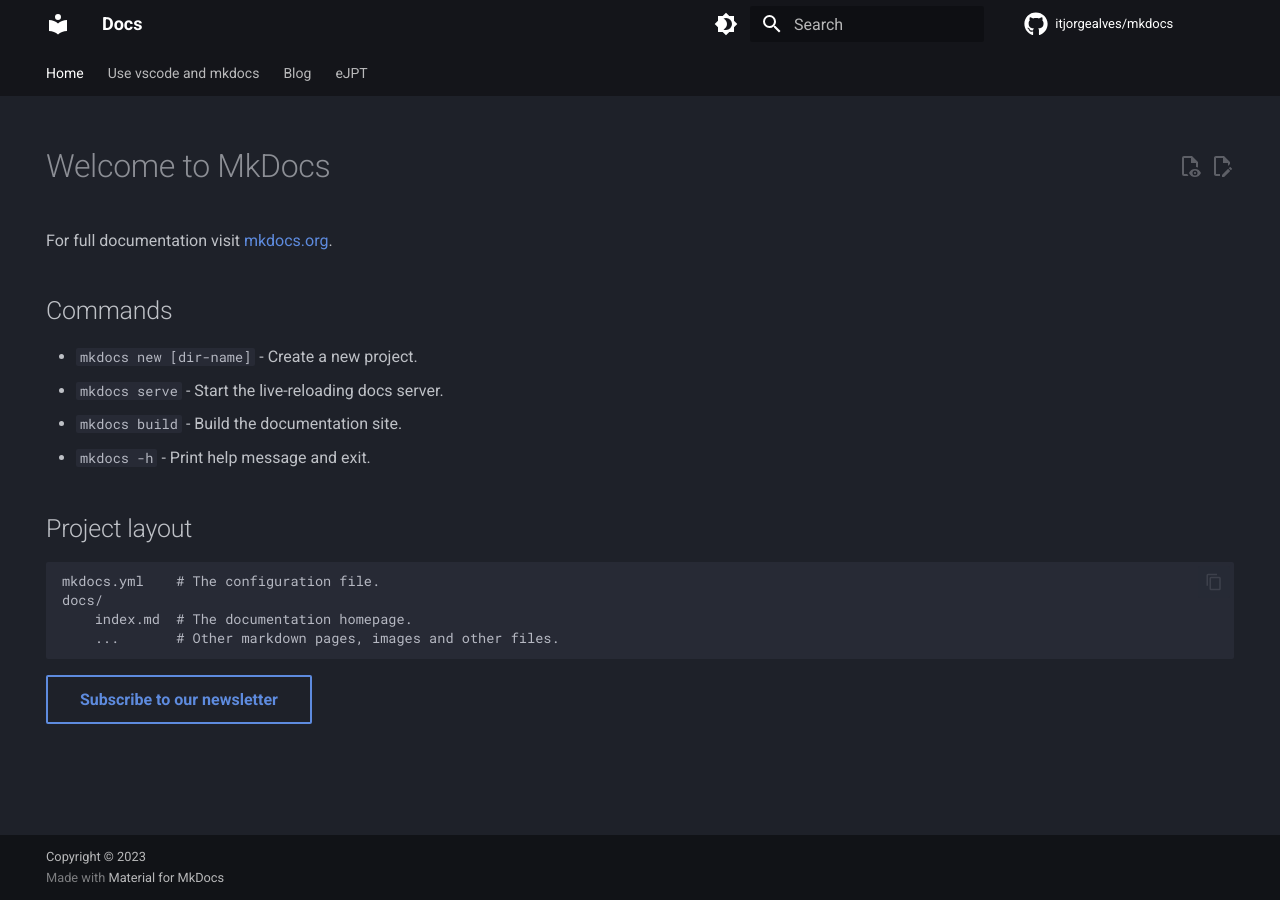
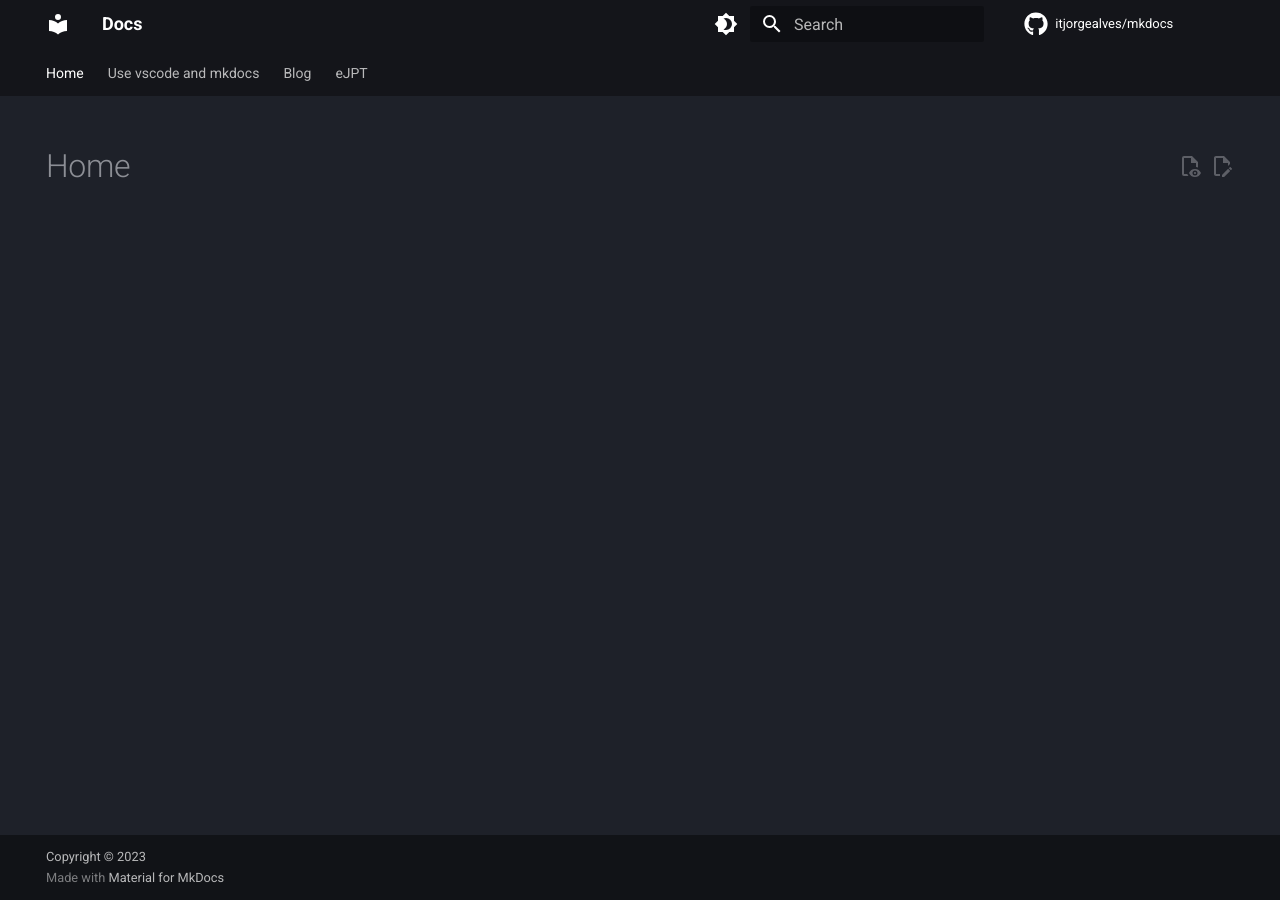
Before and after one commit to itjorgealves/mkdocs, an MkDocs documentation site: the page built from docs/index.md, in a window 1280 px wide. Built offline with MkDocs 1.6.1 and Material for MkDocs 9.7.7, drawn with Linux system fonts in a browser that asks for light colours; comment, search, counter and statistics services are not loaded.

Commit message:
New Home

```diff
--- a/docs/index.md
+++ b/docs/index.md
@@ -7,7 +7,7 @@ hide:
   - toc
 ---
 
-# Welcome to MkDocs
+<!--# Welcome to MkDocs
 
 For full documentation visit [mkdocs.org](https://www.mkdocs.org).
 
@@ -26,4 +26,4 @@ For full documentation visit [mkdocs.org](https://www.mkdocs.org).
         ...       # Other markdown pages, images and other files.
 
 
-[Subscribe to our newsletter](#){ .md-button }
+[Subscribe to our newsletter](#){ .md-button }-->
```
